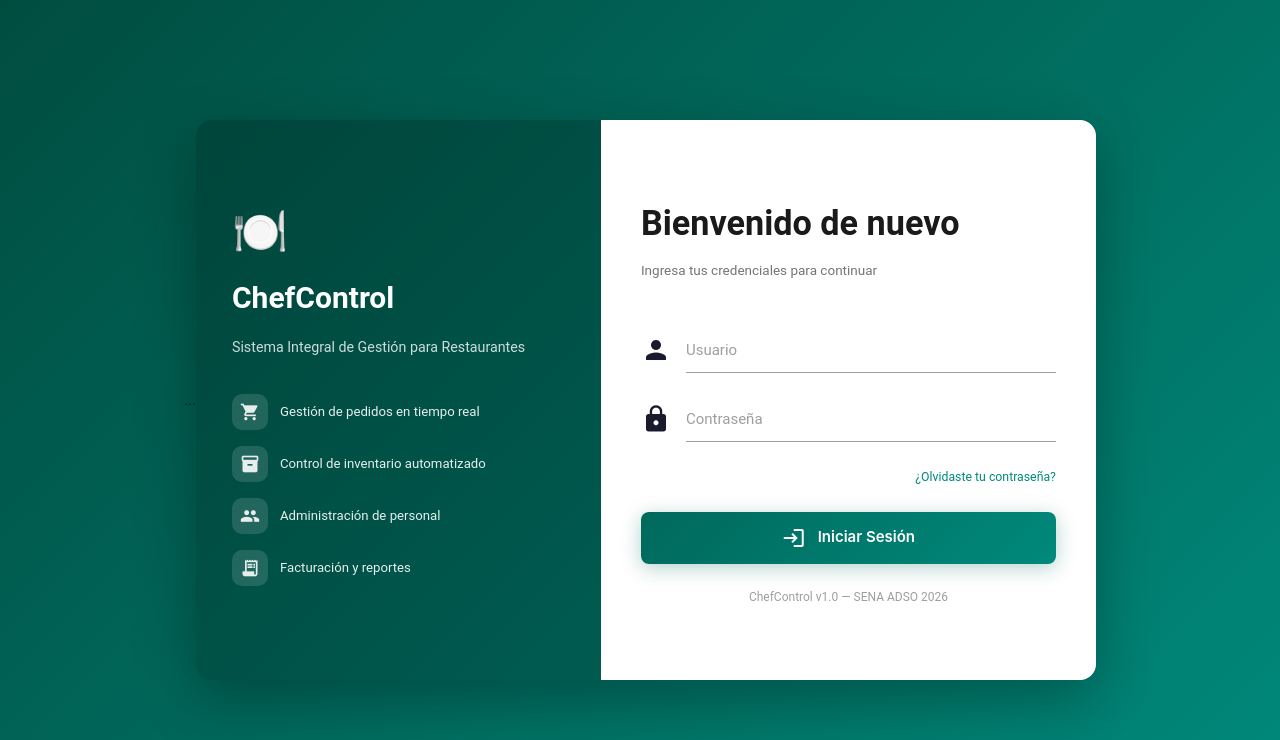
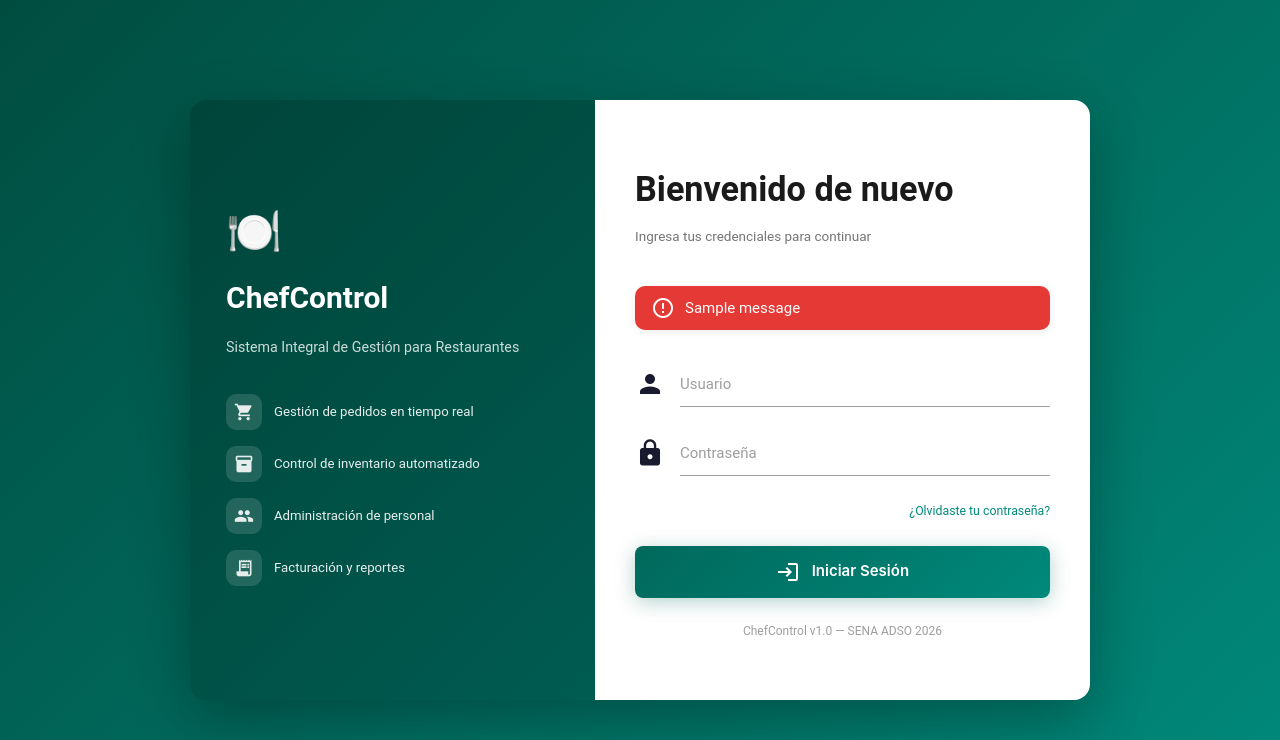
Before and after one commit to kmilozuleta77-png/ChefControl-Software, a Django app: page / in a window 1280 px wide. Shown: the top 740 px of the page. Run offline with Django 5.2, Linux system fonts and the light colour scheme; tables that the repository leaves empty hold one stand-in row (values such as "Sample post"); one stand-in notice (Sample message) is shown.

Commit message:
fix: corrige mensajes de error en login y 3 puntos fantasma en templates
BUG 1: login.html no renderizaba los mensajes del framework de Django
aunque views.py los agregaba correctamente — se añade bloque {% if messages %}.

BUG 2: texto literal '...' y DOCTYPE duplicado en login.html y '...' en
index.html generaban nodos de texto que el navegador insertaba en el body,
apareciendo como 3 puntos visibles fuera del recuadro principal.

Co-Authored-By: Claude Sonnet 4.6 <noreply@anthropic.com>

```diff
--- a/templates/index.html
+++ b/templates/index.html
@@ -1,7 +1,6 @@
 {% load static %}
 <!DOCTYPE html>
 <html lang="es">
-...
 <head>
     <meta charset="UTF-8">
     <meta name="viewport" content="width=device-width, initial-scale=1.0">
--- a/templates/login.html
+++ b/templates/login.html
@@ -1,7 +1,4 @@
 {% load static %}
-<!DOCTYPE html>
-<html lang="es">
-...
 <!DOCTYPE html>
 <html lang="es">
 <head>
@@ -48,6 +45,15 @@
             <h4>Bienvenido de nuevo</h4>
             <p class="subtitle">Ingresa tus credenciales para continuar</p>
 
+            {% if messages %}
+                {% for message in messages %}
+                <div class="card-panel red darken-1 white-text" style="border-radius:8px;padding:10px 16px;margin-bottom:16px;display:flex;align-items:center;gap:10px">
+                    <i class="material-icons">error_outline</i>
+                    <span>{{ message }}</span>
+                </div>
+                {% endfor %}
+            {% endif %}
+
             <form method="POST" action="{% url 'login' %}">
                 {% csrf_token %}
 
```
